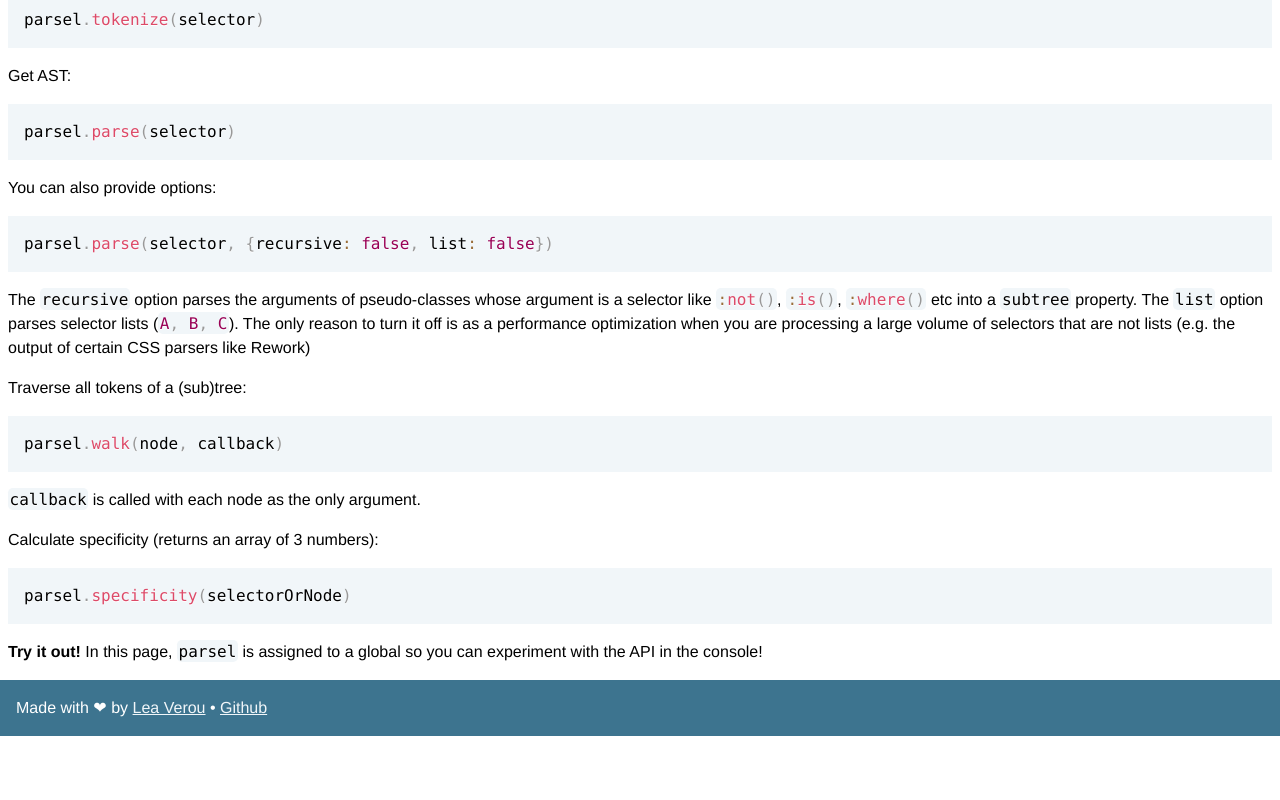
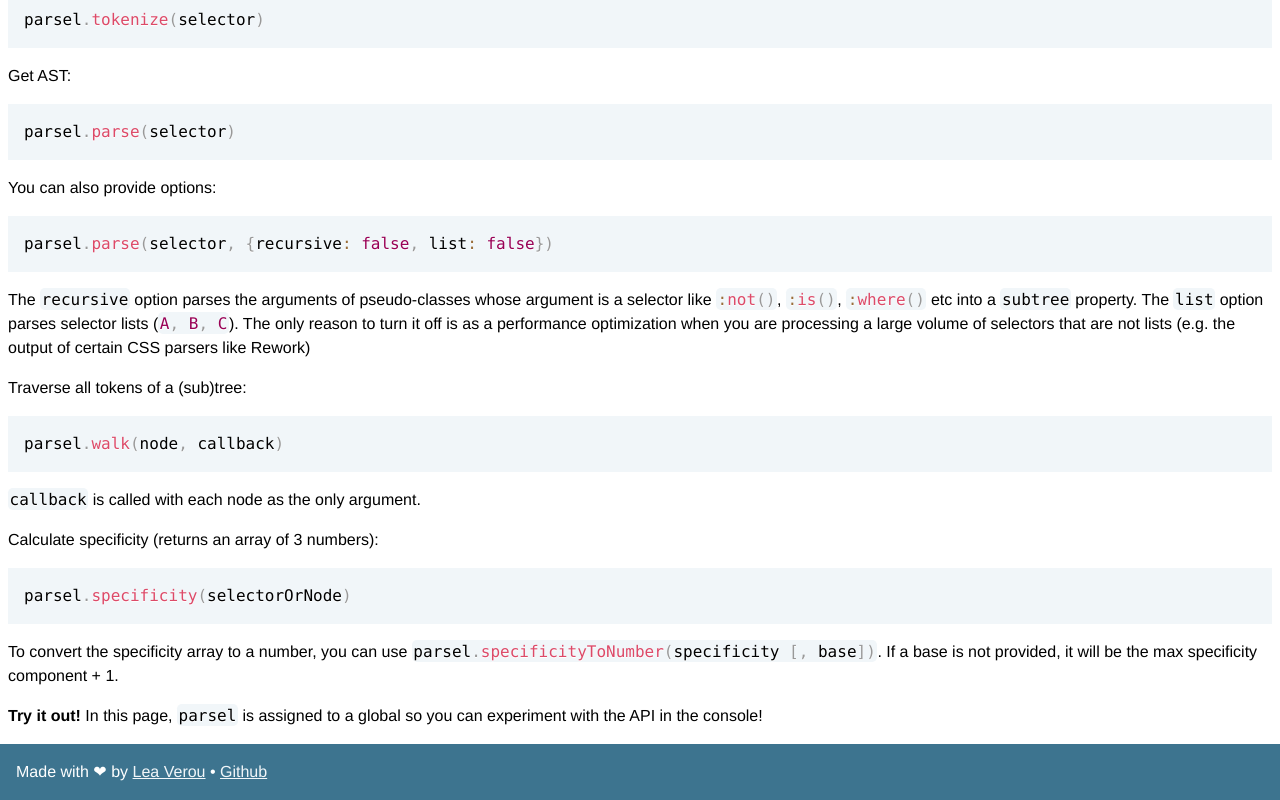
Before and after one commit to LeaVerou/parsel, a plain HTML site: page index.html in a window 1280 px wide. Shown: the part 4302-5102 px from the top of the page. Before the commit the page ends 5038 px from the top, so only its background shows below. Drawn offline with Linux system fonts and the light colour scheme; a web font is replaced by a local one.

Commit message:
Update index.html

```diff
--- a/index.html
+++ b/index.html
@@ -101,6 +101,9 @@
 
 	<pre><code>parsel.specificity(selectorOrNode)</code></pre>
 
+	<p>To convert the specificity array to a number, you can use <code>parsel.specificityToNumber(specificity [, base])</code>.
+		If a base is not provided, it will be the max specificity component + 1.</p>
+
 	<p><strong>Try it out!</strong> In this page, <code>parsel</code> is assigned to a global so you can experiment with the API in the console!</p>
 </section>
 
```
